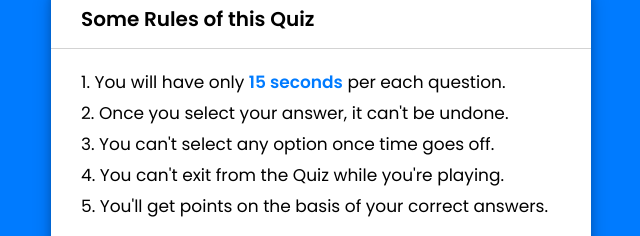
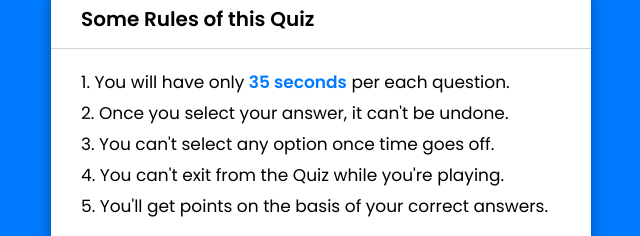
Before and after one commit to yusufbello770/quiz-app, a plain HTML site: page index.html in a window 1280 px wide. Both pictures are taken after a click on the button "Start Quiz". Shown: the part 256-492 px from the top of the page, 319-959 px from the left. Drawn offline with Linux system fonts and the light colour scheme.

Commit message:
Update index.html

```diff
--- a/index.html
+++ b/index.html
@@ -18,7 +18,7 @@
     <div class="info_box">
         <div class="info-title"><span>Some Rules of this Quiz</span></div>
         <div class="info-list">
-            <div class="info">1. You will have only <span>15 seconds</span> per each question.</div>
+            <div class="info">1. You will have only <span>35 seconds</span> per each question.</div>
             <div class="info">2. Once you select your answer, it can't be undone.</div>
             <div class="info">3. You can't select any option once time goes off.</div>
             <div class="info">4. You can't exit from the Quiz while you're playing.</div>
```
